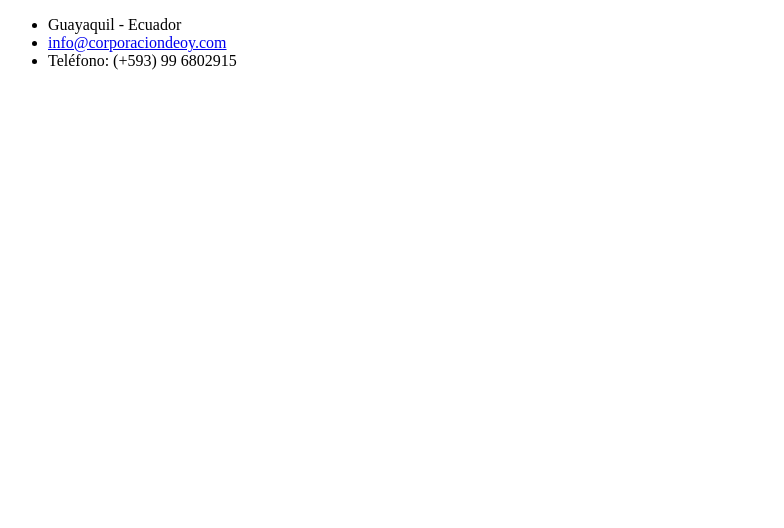
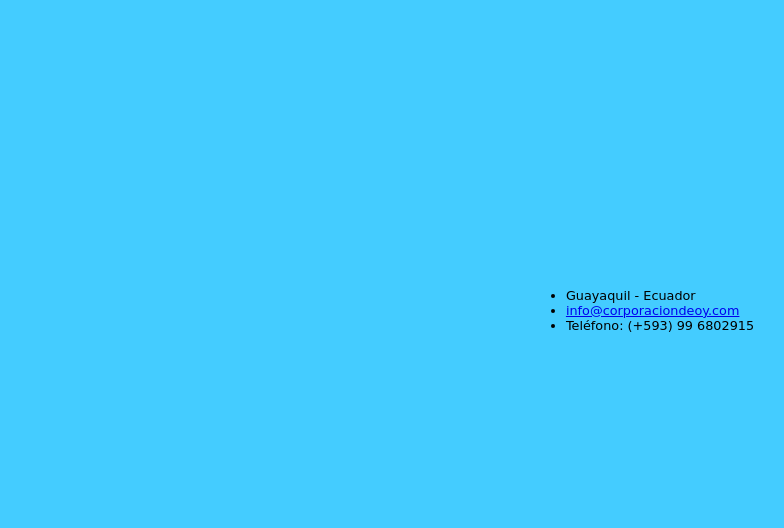
Before and after one commit to deoyrepo/deoystaticpage, a plain HTML site: page index.html in a window 1280 px wide. Shown: the whole page, without its empty margins (0-784 px from the left). Drawn offline with Linux system fonts and the light colour scheme.

Commit message:
Update index.html

```diff
--- a/index.html
+++ b/index.html
@@ -4,6 +4,39 @@
     <meta charset="utf-8"/>
     <meta name="viewport" content="width=device-width, initial-scale=1"/>
     <title>Corporación DEOY</title>
+    <style>
+          html, body {
+            margin: 0;
+            padding: 0;
+            height: 100%;
+          }
+
+          body {
+            font-family: 'Indie Flower', cursive;
+            font-size: 5vw;
+            transition: background 2s ease;
+            background: #4cf;
+            display: flex;
+            align-items: center;
+            justify-content: center;
+          }
+
+          .footer {
+            height: 250px;
+            background-color:# 4cf;
+            font-size: 1vw;
+          }
+
+          #quote {
+            font-family: 'Indie Flower', cursive;
+            // font-family: "Lucida Console", "Courier New", monospace;
+            font-size: 5vw;
+            padding: 3vw;
+            color: #fff;
+            text-shadow: 0 0 10px #000;
+            text-align: center;
+          }
+      </style>
   </head>
   <body>
     <div class="loader"></div>
```
